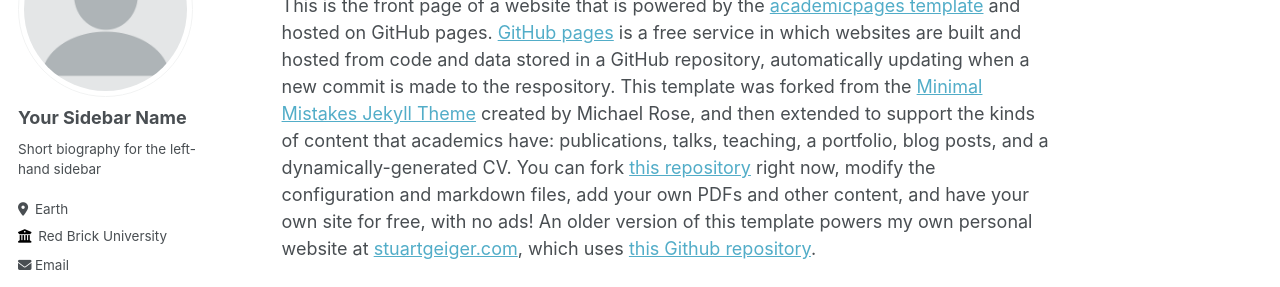
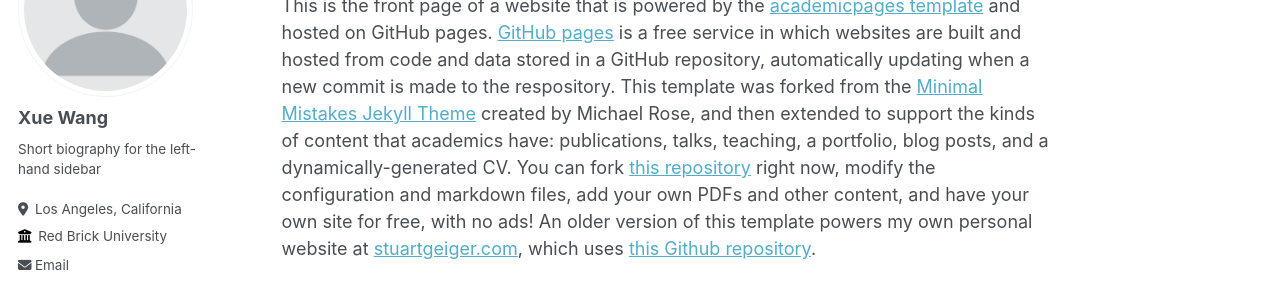
Before and after one commit to xueewang/xueewang.github.io, a Jekyll site: the page built from _pages/about.md, in a window 1280 px wide. Shown: the part 164-451 px from the top of the page. Built offline with Jekyll 4.4.1, drawn with Linux system fonts in a browser that asks for light colours; some web fonts are replaced.

Commit message:
Update _config.yml

```diff
--- a/_config.yml
+++ b/_config.yml
@@ -12,9 +12,9 @@ title                    : "Your Name / Site Title"
 title_separator          : "-"
 name                     : &name "Xue Wang"
 description              : &description "personal description"
-url                      : https://academicpages.github.io # the base hostname & protocol for your site e.g. "https://mmistakes.github.io"
+url                      : https://xueewang.github.io # the base hostname & protocol for your site e.g. "https://mmistakes.github.io"
 baseurl                  : "" # the subpath of your site, e.g. "/blog"
-repository               : "academicpages/academicpages.github.io"
+repository               : "xueewang/xueewang.github.io"
 
 # Site Author - The following control what appear as part of the author content on the side bar.
 #               If a field is blank the icon and link will not appear, otherwise it will be shown.
@@ -22,10 +22,10 @@ repository               : "academicpages/academicpages.github.io"
 author:
   # Biographic information
   avatar           : "profile.png"
-  name             : "Your Sidebar Name"
+  name             : "Xue Wang"
   pronouns         : # example: "she/her"
   bio              : "Short biography for the left-hand sidebar"
-  location         : "Earth"
+  location         : "Los Angeles, California"
   employer         : "Red Brick University"
   uri              : # URL
   email            : "none@example.org"
```
